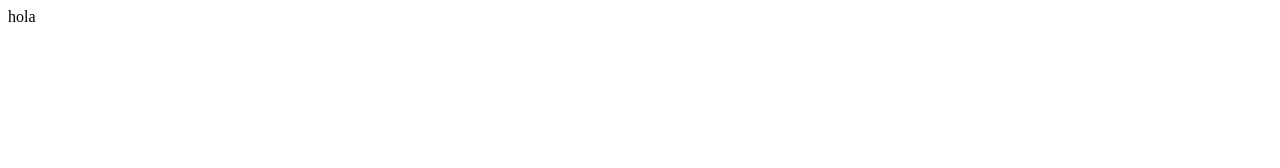
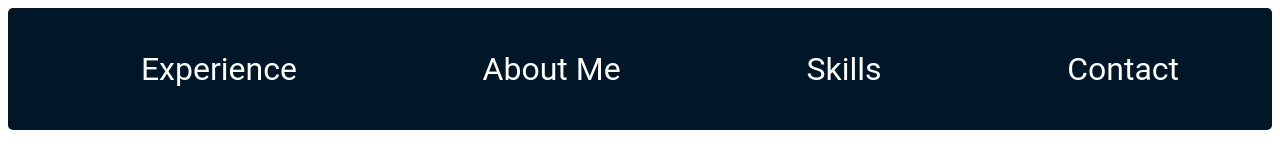
Before and after one commit to jhoelblancoo/microproyecto1JB, a plain HTML site: page index.html in a window 1280 px wide. Drawn offline with Linux system fonts and the light colour scheme.

Commit message:
navbar 1

```diff
--- a/index.html
+++ b/index.html
@@ -11,7 +11,13 @@
 
 <body>
     <header>
-        hola
+        <ul class="navbar">
+            <li>Experience</li>
+            <li>About Me</li>
+            <li>Skills</li>
+            <li>Contact</li>
+
+        </ul>
     </header>
     <main>
 
--- a/style.css
+++ b/style.css
@@ -0,0 +1,18 @@
+header {
+    width: 100%;
+    height: 5%;
+    padding: 10px 0px 10px 0px;
+    background: #011627;
+    color: #fdfffc;
+    font-family: 'Roboto', sans-serif;
+    font-size: 32px;
+    border-radius: 5px;
+}
+
+.navbar {
+    display: flex;
+    list-style: none;
+    flex-direction: row;
+    justify-content: space-around;
+    align-items: center;
+}
```
